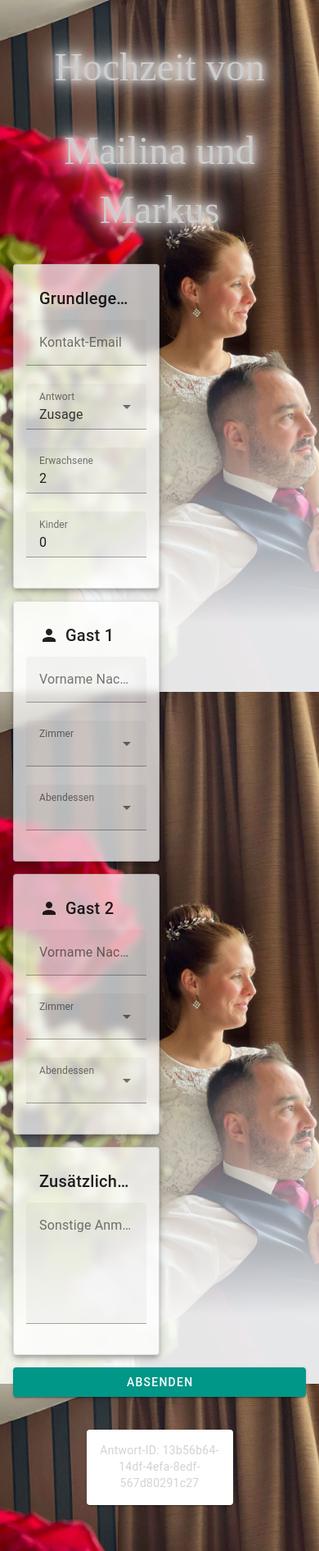
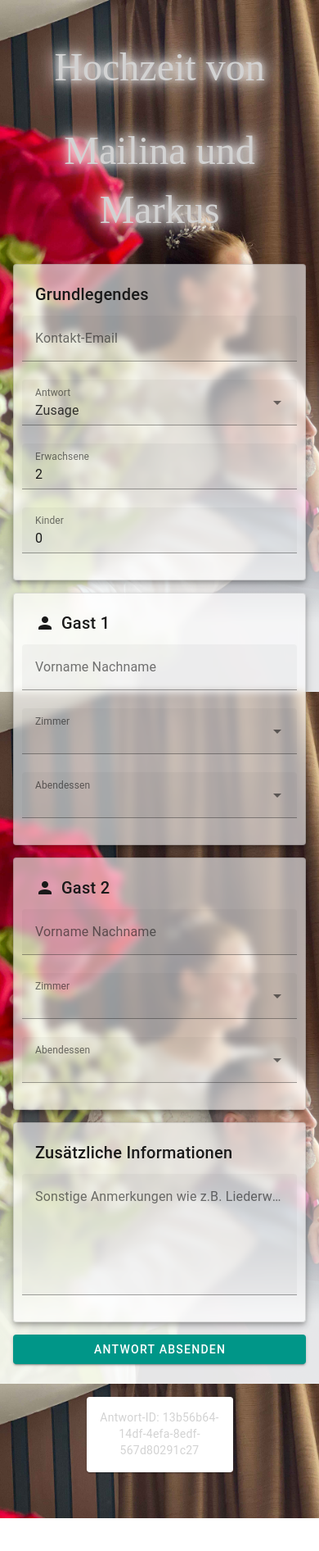
Before and after one commit to markus-barta/wedding24, a Vue app: page / in a window 390 px wide. Shown: the whole page at 82% size. After the commit the page ends 1852 px from the top, so only its background shows below. Built offline with nearby package versions, Linux system fonts and the light colour scheme; a web font is replaced by a local one.

Commit message:
add additional styling

```diff
--- a/src/components/Main.vue
+++ b/src/components/Main.vue
@@ -164,25 +164,21 @@
             auto-grow
           ></v-textarea>
 
-        </v-card>
-
-
+        </v-card class="sheet">
           <v-btn
             type="submit"
             :disabled="submitDisabled"
             color="primary"
             :loading="submitInProgress"
+            class="button-container"
           >
-          Absenden
+            Antwort Absenden
           </v-btn>
         </div>
     </v-form>
 
     <!-- UUID -->
-    <v-card
-        class="mx-auto person-card"
-        width="50%"
-      >
+    <v-card class="mx-auto person-card" width="50%">
       <v-card-text class="person-card-text">
         Antwort-ID: {{ form.uuid }}
       </v-card-text>
@@ -200,7 +196,7 @@
 
 <script setup>
 import { ref, reactive, onMounted, watch } from 'vue';
-import { v4 as uuidv4 } from 'uuid'; // Ensure you have uuid installed or import it
+import { v4 as uuidv4 } from 'uuid';
 
 const form = reactive({
   email: '',
@@ -220,9 +216,7 @@ const form = reactive({
   uuid: ''
 });
 
-//const deploymentId = 'AKfycbyUdkCjI2xH6JcSJs-dFRKeuAKQ0hW0snuwCvgWVPb1tVkQFsFtsQXaSORmJWuC-KvV';
 const deploymentId = 'AKfycbyG4eXygYUsGKsTTIKPWZJNgXinCjbIxIqUIy14oby8478s5kl1G8KeIpCDKT7ZGCpW';
-
 const submitDisabled = ref(false);
 const showSuccessMessage = ref(false);
 const showValidationFailMessage = ref(false);
@@ -324,7 +318,7 @@ watch(form, async () => {
   font-style: normal;
 }
 
-@keyframes sparkle {
+ @keyframes sparkle_v0 {
   0%, 100% {
     color: white;
     text-shadow: none;
@@ -335,6 +329,22 @@ watch(form, async () => {
   }
 }
 
+@keyframes sparkle {
+  0%, 20% { /*  peak */
+    color: white;
+    text-shadow: none;
+  }
+  20%, 60% { /* pause */
+    color: #cccccc;
+    text-shadow: 0 0 10px #ffffff, 0 0 20px #ffffff, 0 0 30px #e0e0e0, 0 0 40px #e0e0e0;
+  }
+  60%, 100% { /* complete fade */
+    color: white;
+    text-shadow: none;
+  }
+}
+
+
 .centerHeader {
   font-family: 'Millano';
   font-size: 300%;
@@ -343,7 +353,7 @@ watch(form, async () => {
   color: white;
   letter-spacing: 0;
   font-weight: 100;
-  animation: sparkle 2s infinite linear;
+  animation: sparkle 4s infinite linear;
 }
 
 .centerHeader .line {
@@ -352,7 +362,7 @@ watch(form, async () => {
 }
 
 .centerHeader .line:last-child {
-  margin-bottom: 0; /* Remove extra space at the bottom */
+  margin-bottom: 90; /* extra space at the bottom */
 }
 
 .person-card {margin: 40px 0;}
@@ -367,20 +377,57 @@ watch(form, async () => {
 .container-background {
   background-image: linear-gradient(transparent 50%, rgba(255, 255, 255, 0.9) 90%), url('../assets/bg.jpg');
   background-attachment: fixed;
-  /* background-position: top left; */
-  background-position: left 50%; /* Moves background up */
+  /* background-position: left 50%; */
+  background-position: center 50%; /* Move background up */
   background-repeat: no-repeat;
   background-size: cover;
-  /*background-size: 100% auto;  Adjust to cover the width */
   min-height: 100vh;
 }
 
 .form .sheet {
+  color:  rgba(25, 25, 25, 1);
   padding: 15px;
   width: 50%;
   margin-left: 0;
   margin-right: auto;
+  background-color: rgba(255, 255, 255, 0.6);
+  backdrop-filter: blur(5px);
+}
+
+/*
+
   background-color: rgba(255, 255, 255, 0.7);
   backdrop-filter: blur(5px);
+
+*/
+
+.button-container {
+  width: 50%;
 }
+
+  /* Media query for tablets in portrait mode */
+  @media (min-width: 701px) and (max-width: 1024px) {
+    .form .sheet {
+      width: 60%; /* tablets in portrait */
+      margin-left: 0;
+      margin-right: auto;
+      padding: 15px;
+    }
+    .button-container {
+      width: 60%;
+    }
+  }
+
+  /* Media query for mobile devices */
+  @media (max-width: 700px) {
+    .form .sheet {
+      width: 100%; /* Full width for mobile devices */
+      margin: 0; /* Remove  margins for mobile */
+      padding: 10px; /*  padding for mobile  */
+    }
+    .button-container {
+      width: 100%;
+    }
+  }
+
 </style>
```
Lines whose indentation alone changed are shown as unchanged.
